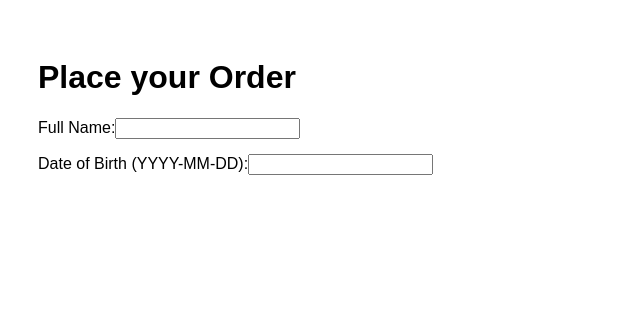
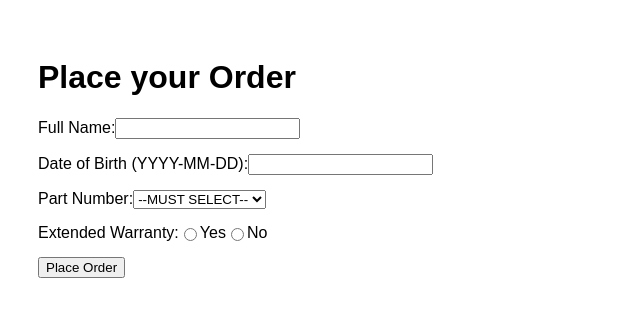
Before and after one commit to sahmad1Conestoga/JS_PROG1275, a plain HTML site: page Week 11 Lab/index.html in a window 1280 px wide. Shown: the whole page, without its empty margins (0-640 px from the left). Drawn offline with Linux system fonts and the light colour scheme.

Commit message:
added all html labels

```diff
--- a/Week 11 Lab/index.html
+++ b/Week 11 Lab/index.html
@@ -47,6 +47,33 @@
                 <span class="error" id="dobError"></span>
             </div>
 
+            <!-- Part Dropdown -->
+            <div class="form-row">
+                <label for="partNumber">Part Number:</label>
+                <select id="partNumber">
+                <option value="0">--MUST SELECT--</option>
+                <option value="55D-26">Gribbly Gibbit</option>
+                <option value="X55-87">Fizzly Bing Bang</option>
+                <option value="BMB77-88">Bumblee Dumble</option>
+                <option value="WBF77-8">Wizbang Goozzle</option>
+                </select>
+                <span class="error" id="partError"></span>
+            </div>
+
+            <!-- Extended Warranty -->
+            <div class="form-row">
+                <label>Extended Warranty:</label>
+                <input type="radio" name="warranty" value="Yes"> Yes
+                <input type="radio" name="warranty" value="No"> No
+                <span class="error" id="warrantyError"></span>
+            </div>
+
+            <!-- Submit Button -->
+            <div class="form-row">
+                <label></label>
+                <button type="button" onclick="validatePage()">Place Order</button>
+            </div>
+
 
         </form>
 
```
